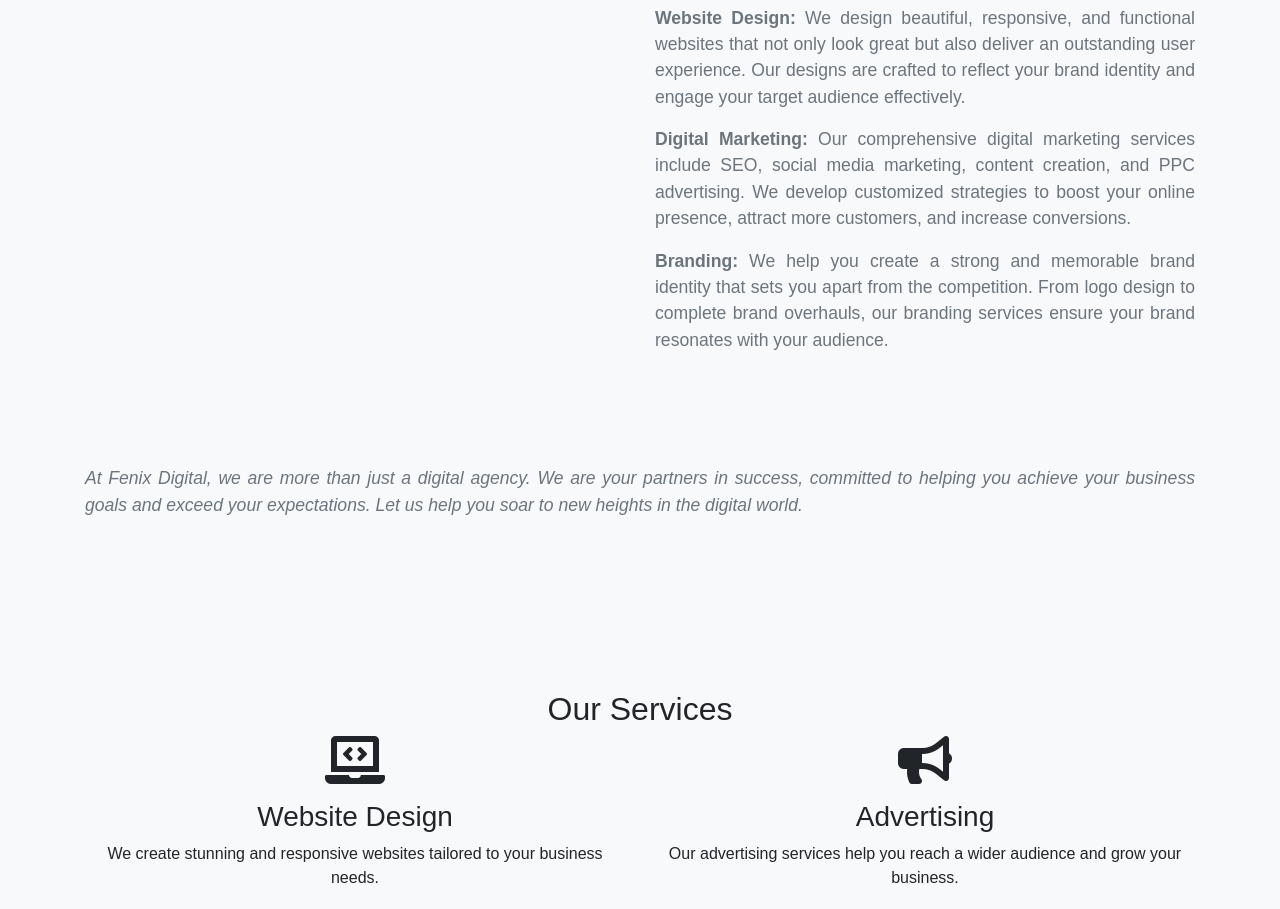
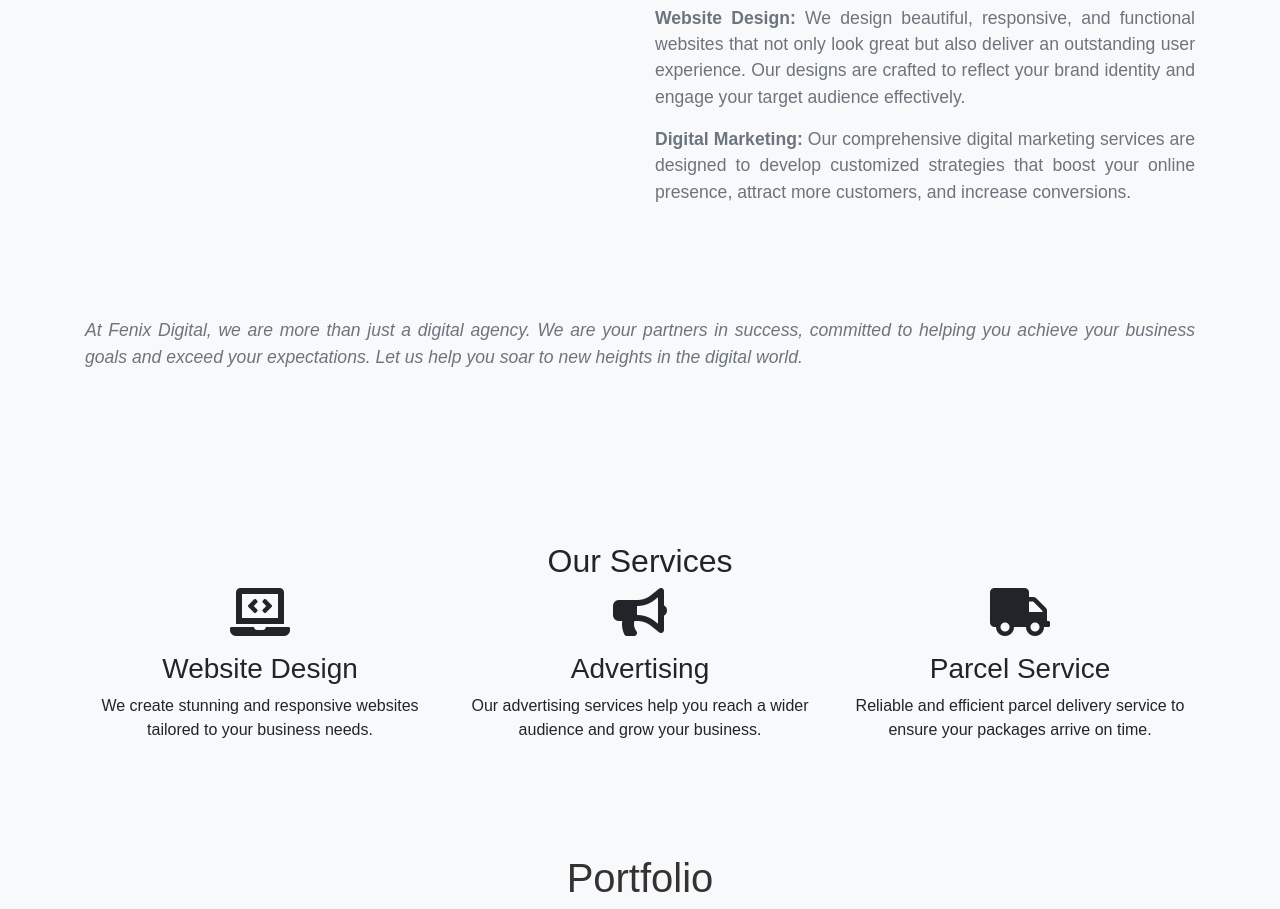
Before and after one commit to Ariffin97/FenixDigital, a plain HTML site: page index.html in a window 1280 px wide. Shown: the part 1481-2390 px from the top of the page. Drawn offline with nearby package versions, Linux system fonts and the light colour scheme.

Commit message:
add new service (parcel service), delete one statement in What We Do

```diff
--- a/index.html
+++ b/index.html
@@ -138,8 +138,7 @@
                     <div class="mb-4">
                         <h4 class="text-primary">What We Do</h4>
                         <p style="text-align: justify;"><strong>Website Design:</strong> We design beautiful, responsive, and functional websites that not only look great but also deliver an outstanding user experience. Our designs are crafted to reflect your brand identity and engage your target audience effectively.</p>
-                        <p style="text-align: justify;"><strong>Digital Marketing:</strong> Our comprehensive digital marketing services include SEO, social media marketing, content creation, and PPC advertising. We develop customized strategies to boost your online presence, attract more customers, and increase conversions.</p>
-                        <p style="text-align: justify;"><strong>Branding:</strong> We help you create a strong and memorable brand identity that sets you apart from the competition. From logo design to complete brand overhauls, our branding services ensure your brand resonates with your audience.</p>
+                        <p style="text-align: justify;"><strong>Digital Marketing:</strong> Our comprehensive digital marketing services are designed to develop customized strategies that boost your online presence, attract more customers, and increase conversions.</p>
                     </div>
                 </div>
             </div>
@@ -156,23 +155,31 @@
     <div class="container">
         <h2 class="text-center" data-aos="fade-up">Our Services</h2>
         <div class="row">
-                <div class="col-md-6" data-aos="fade-in" data-aos-delay="100">
+            <div class="col-md-4" data-aos="fade-in" data-aos-delay="100">
                 <div class="service-box text-center">
                     <i class="fas fa-laptop-code fa-3x mb-3"></i>
                     <h3>Website Design</h3>
                     <p>We create stunning and responsive websites tailored to your business needs.</p>
                 </div>
             </div>
-                <div class="col-md-6" data-aos="fade-in" data-aos-delay="200">
+            <div class="col-md-4" data-aos="fade-in" data-aos-delay="200">
                 <div class="service-box text-center">
                     <i class="fas fa-bullhorn fa-3x mb-3"></i>
                     <h3>Advertising</h3>
                     <p>Our advertising services help you reach a wider audience and grow your business.</p>
                 </div>
             </div>
+            <div class="col-md-4" data-aos="fade-in" data-aos-delay="300">
+                <div class="service-box text-center">
+                    <i class="fas fa-truck fa-3x mb-3"></i>
+                    <h3>Parcel Service</h3>
+                    <p>Reliable and efficient parcel delivery service to ensure your packages arrive on time.</p>
+                </div>
+            </div>
         </div>
     </div>
 </section>
+
 
     <!-- Portfolio Section -->
     <section id="portfolio" class="py-5">
```
Lines whose indentation alone changed are shown as unchanged.
